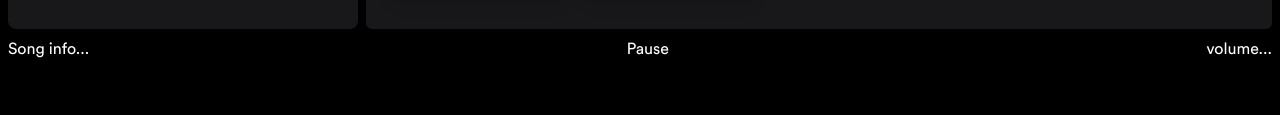
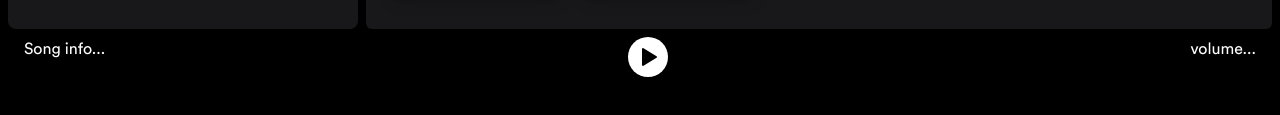
Before and after one commit to exekyelmurga/astro-spotify, an Astro site: page / in a window 1280 px wide. Shown: the part 655-770 px from the top of the page. Built offline with nearby package versions, Linux system fonts and the light colour scheme; Astro itself is replaced by a stand-in of ours.

Commit message:
Add player/pause icon, add cardplayer hover icon

```diff
--- /dev/null
+++ b/src/components/CardPlayButton.jsx
@@ -0,0 +1,9 @@
+import { Play, Pause} from './PlayerSection'
+
+export function CardPlayButton ({ id }) {
+    return (
+        <div className='rounded-full bg-green-500 p-2'>
+            <Play />
+        </div>
+    )
+}
--- a/src/components/LayoutPlaylistCard.astro
+++ b/src/components/LayoutPlaylistCard.astro
@@ -1,6 +1,6 @@
 ---
 import type { Playlist } from "@/lib/data";
-
+import { CardPlayButton } from "./CardPlayButton"
 interface Props {
 	playlist: Playlist;
 }
@@ -12,6 +12,11 @@ const artistsString = artists.join(', ')
 ---
 
 
+<article class="group relative">
+    <div class="absolute right-4 bottom-20 opacity-0 translate-y-4 transition-all
+                group-hover:opacity-100 group-hover:translate-y-0 duration-100 z-10">
+        <CardPlayButton id={id} />
+    </div>
     <a
         href= `./playlist/${id}`
         class=
@@ -38,3 +43,4 @@ const artistsString = artists.join(', ')
             </span>
         </div>
     </a>
+</article>
--- a/src/components/PlayerSection.jsx
+++ b/src/components/PlayerSection.jsx
@@ -1,4 +1,10 @@
 import { useState, useEffect, useRef } from 'react'
+
+export const Play = () => (
+    <svg width="24"  height="24"  viewBox="0 0 24 24" class="icon icon-tabler icons-tabler-filled icon-tabler-player-play"><path stroke="none" d="M0 0h24v24H0z" fill="none"/><path d="M6 4v16a1 1 0 0 0 1.524 .852l13 -8a1 1 0 0 0 0 -1.704l-13 -8a1 1 0 0 0 -1.524 .852z" /></svg>)
+
+export const Pause = () => (
+    <svg  width="24"  height="24"  viewBox="0 0 24 24"   class="icon icon-tabler icons-tabler-filled icon-tabler-player-pause"><path stroke="none" d="M0 0h24v24H0z" fill="none"/><path d="M9 4h-2a2 2 0 0 0 -2 2v12a2 2 0 0 0 2 2h2a2 2 0 0 0 2 -2v-12a2 2 0 0 0 -2 -2z" /><path d="M17 4h-2a2 2 0 0 0 -2 2v12a2 2 0 0 0 2 2h2a2 2 0 0 0 2 -2v-12a2 2 0 0 0 -2 -2z" /></svg>)
 
 export function Player () {
     const [isPlaying, setIsPlaying] = useState(false)
@@ -7,9 +13,6 @@ export function Player () {
     useEffect(() => {
         audioRef.current.src = `/music/1/01.mp3`
     }, []);
-
-    let playing = 'Playing...'
-    let pause = 'Pause'
 
     const handleClick = () => {
         if ( isPlaying ) {
@@ -22,14 +25,16 @@ export function Player () {
     }
 
     return(
-        <section className="flex flex-row justify-between w-full">
+        <section className="flex flex-row justify-between px-4 w-full z-50">
             <div>
                 Song info...
             </div>
-            <div>
-                <button onClick={handleClick}>
-                   {isPlaying? playing : pause}
-                </button>
+            <div className='grid flex-1 place-content-center'>
+                <div className='flex justify-center'>
+                    <button className='bg-white p-2 rounded-full' onClick={handleClick}>
+                        {isPlaying ? <Pause /> : <Play />}
+                    </button>
+                </div>
             </div>
             <div>
                 volume...
```
Lines whose indentation alone changed are shown as unchanged.
